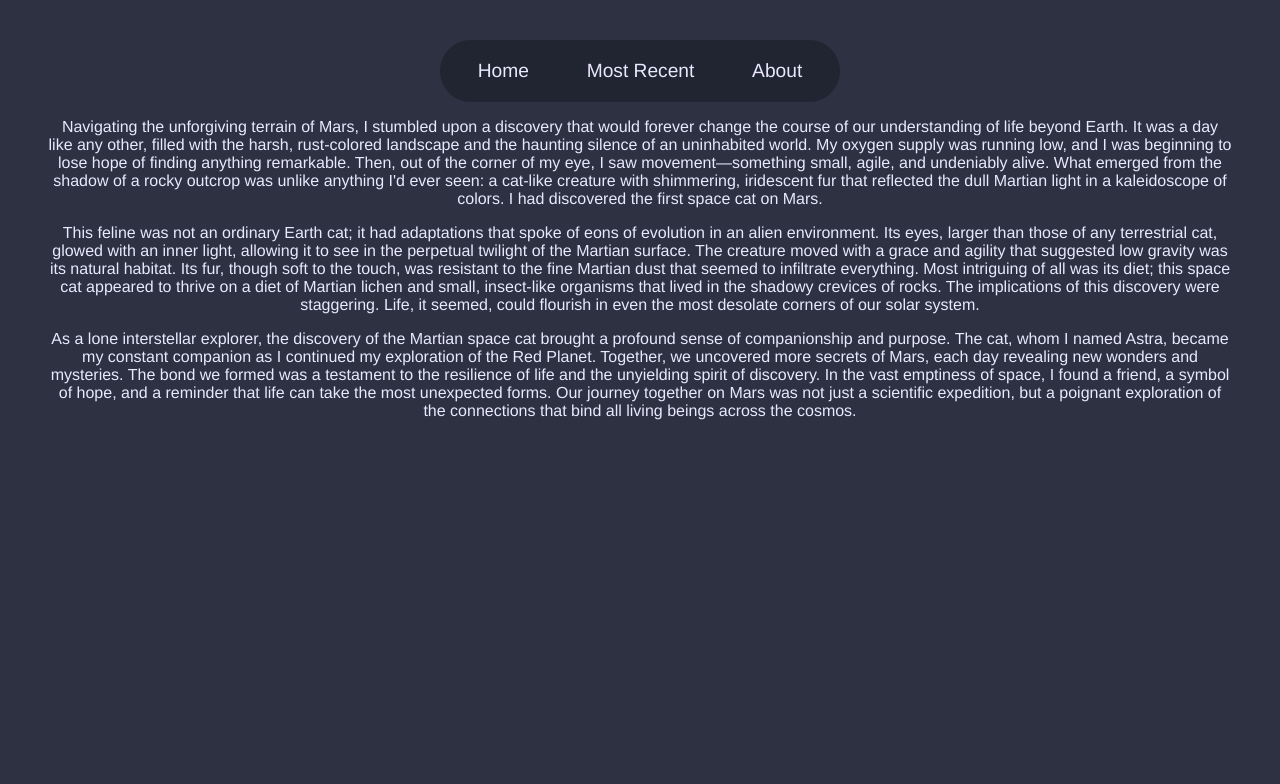
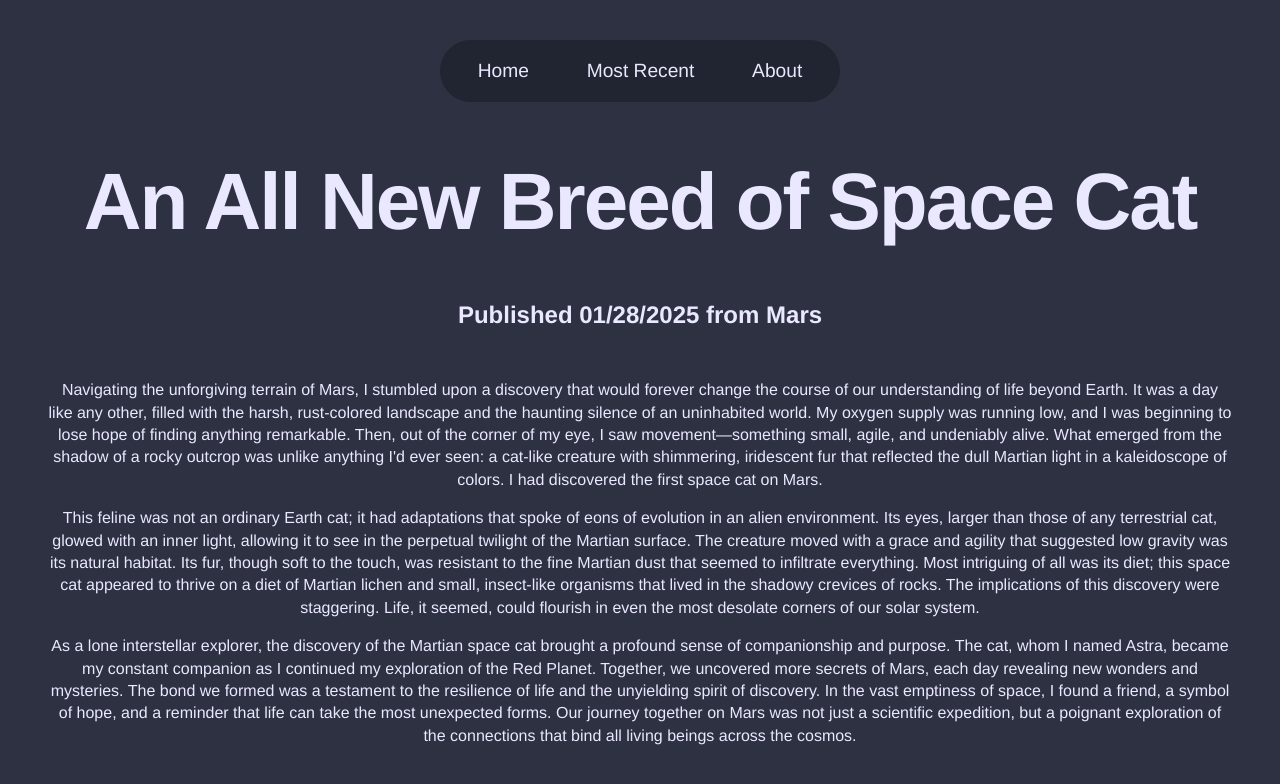
Before and after one commit to Brendanthatman/interstellar-explorer-log, an Eleventy site: page postone.md in a window 1280 px wide. Built offline with nearby package versions, Linux system fonts and the light colour scheme; Eleventy itself is replaced by a stand-in of ours; files that its build step writes are made by us from their sources.

Commit message:
some styling on blog posts

```diff
--- a/postone.md
+++ b/postone.md
@@ -5,6 +5,10 @@ title: The Latest
 
 <!--AI model used: Microsoft CoPilot. Prompt: "write a three paragraph blog post about finding a new breed of space cat on Mars from the perspective of a lone human interstellar explorer".-->
 
+# An All New Breed of Space Cat
+
+## Published 01/28/2025 from Mars
+
 Navigating the unforgiving terrain of Mars, I stumbled upon a discovery that would forever change the course of our understanding of life beyond Earth. It was a day like any other, filled with the harsh, rust-colored landscape and the haunting silence of an uninhabited world. My oxygen supply was running low, and I was beginning to lose hope of finding anything remarkable. Then, out of the corner of my eye, I saw movement—something small, agile, and undeniably alive. What emerged from the shadow of a rocky outcrop was unlike anything I'd ever seen: a cat-like creature with shimmering, iridescent fur that reflected the dull Martian light in a kaleidoscope of colors. I had discovered the first space cat on Mars.
 
 This feline was not an ordinary Earth cat; it had adaptations that spoke of eons of evolution in an alien environment. Its eyes, larger than those of any terrestrial cat, glowed with an inner light, allowing it to see in the perpetual twilight of the Martian surface. The creature moved with a grace and agility that suggested low gravity was its natural habitat. Its fur, though soft to the touch, was resistant to the fine Martian dust that seemed to infiltrate everything. Most intriguing of all was its diet; this space cat appeared to thrive on a diet of Martian lichen and small, insect-like organisms that lived in the shadowy crevices of rocks. The implications of this discovery were staggering. Life, it seemed, could flourish in even the most desolate corners of our solar system.
--- a/styles/screen.css
+++ b/styles/screen.css
@@ -44,6 +44,14 @@ h1 strong {
     -webkit-text-fill-color: transparent;
 }
 
+h2 {
+    padding-bottom: 30px;
+}
+
+p {
+    line-height: 1.4em;
+}
+
 #home_content {
     padding-top: 50px;
     display: flex;
```
